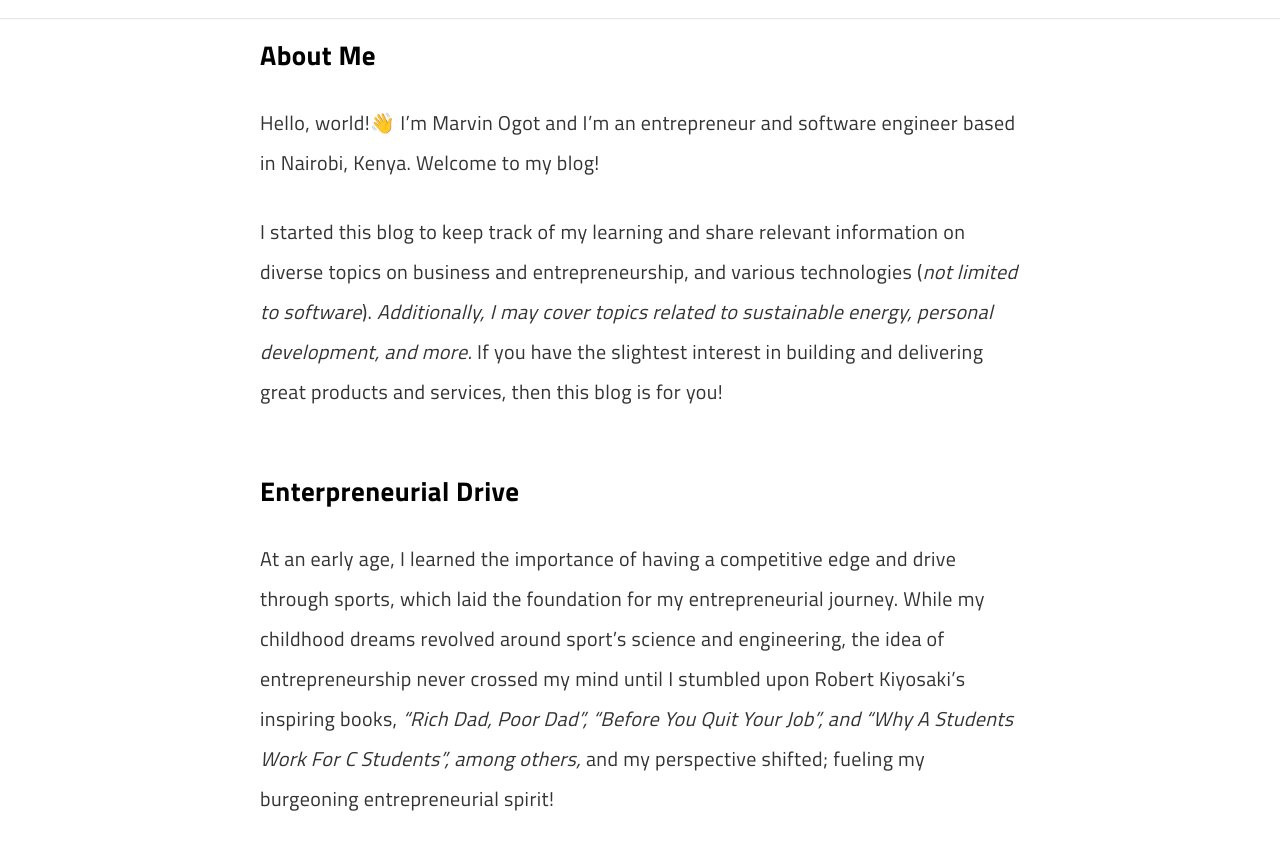
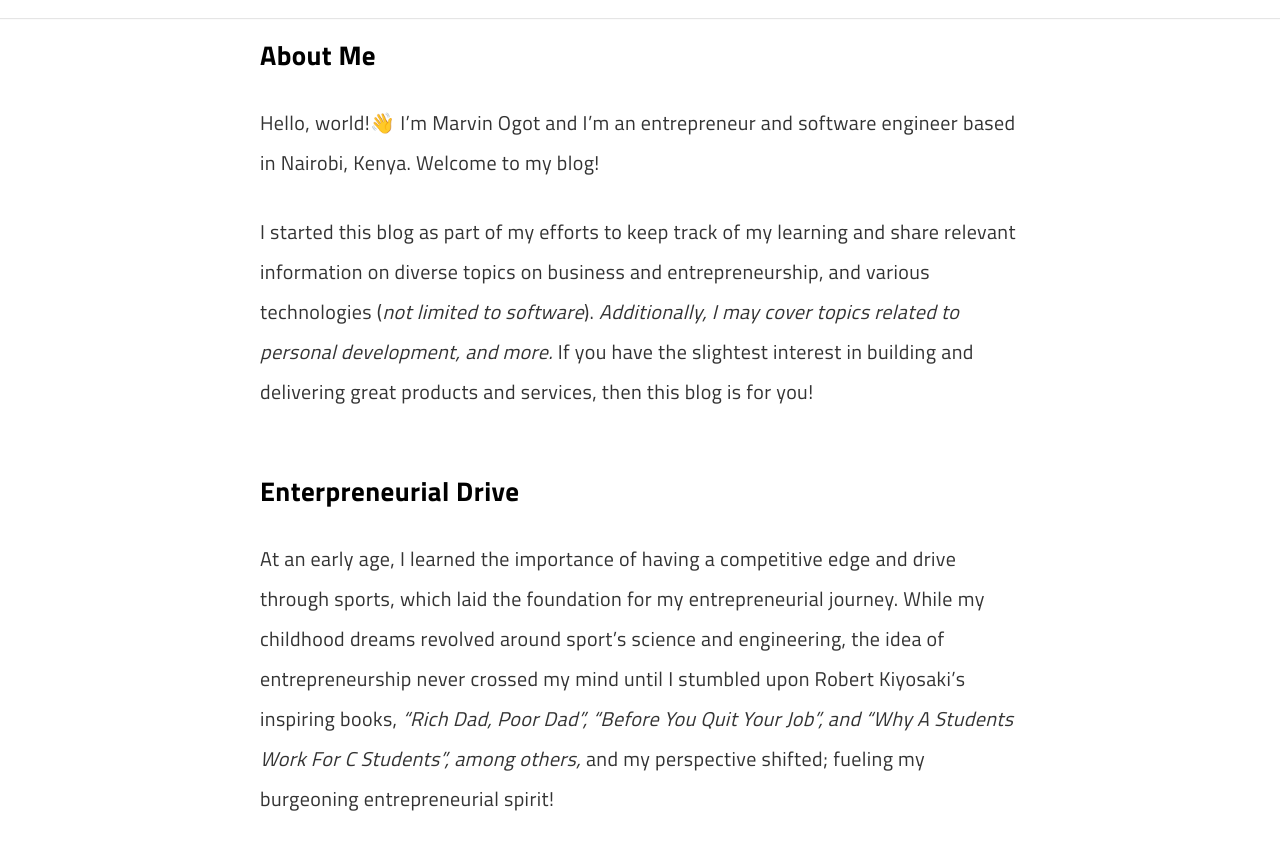
Before and after one commit to marv0/marv0.github.io, a Jekyll site: the page built from pages/about.md, in a window 1280 px wide and 900 px high, scrolled down 439 px, cut to the strip 44-894 px from the top of the window. Built offline with Jekyll 4.4.1, drawn with Linux system fonts in a browser that asks for light colours; a script that is not in the unit is left out.

Commit message:
Update about.md

```diff
--- a/pages/about.md
+++ b/pages/about.md
@@ -12,7 +12,7 @@ permalink: /about/
 
 Hello, world!👋 I'm Marvin Ogot and I’m an entrepreneur and software engineer based in Nairobi, Kenya. Welcome to my blog!
 
-I started this blog to keep track of my learning and share relevant information on diverse topics on business and entrepreneurship, and various technologies (*not limited to software*). *Additionally, I may cover topics related to sustainable energy, personal development, and more.* If you have the slightest interest in building and delivering great products and services, then this blog is for you!
+I started this blog as part of my efforts to keep track of my learning and share relevant information on diverse topics on business and entrepreneurship, and various technologies (*not limited to software*). *Additionally, I may cover topics related to personal development, and more.* If you have the slightest interest in building and delivering great products and services, then this blog is for you!
 
 ### Enterpreneurial Drive
 
```
